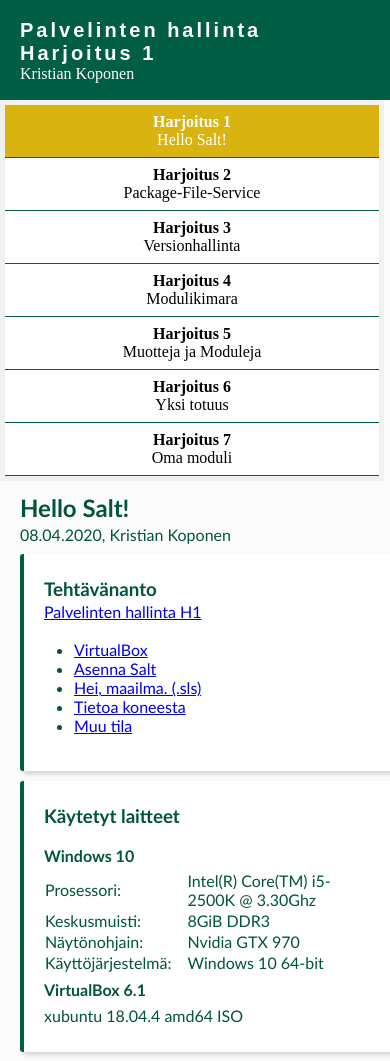
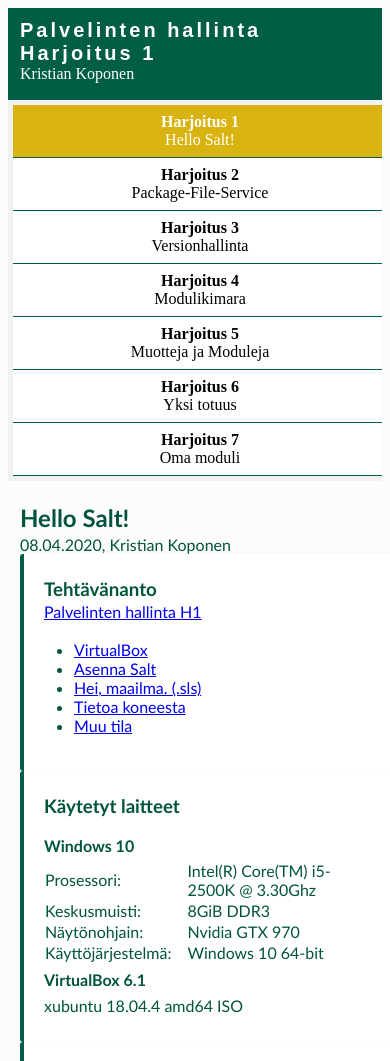
Before and after one commit to kopkr/task-palhal, a plain HTML site: page pages/h1.html in a window 390 px wide. Shown: the top 1061 px of the page. Drawn offline with Linux system fonts and the light colour scheme.

Commit message:
Mobilie optimize

```diff
--- a/css/index.css
+++ b/css/index.css
@@ -206,8 +206,15 @@ h4 {
 }
 
 @media only screen and (max-width: 768px) {
+    body, html {
+    overflow-x: hidden;
+    overflow-y: auto;
+    }
+
     .navBar ul {
         width:100%;
+        margin-left: 0px;
+        margin-right: 0px;
     }
     .navBar ul li {
         border-bottom:solid #005e45 1px;
@@ -218,9 +225,11 @@ h4 {
     .content {
         width:90%;
         left:20px;
-        top:490px;
+        top:500px;
+        margin:0px;
     }
     .blueBox {
-        width:95%;
+        width:94%;
+        margin:0px;
     }
 }
```
